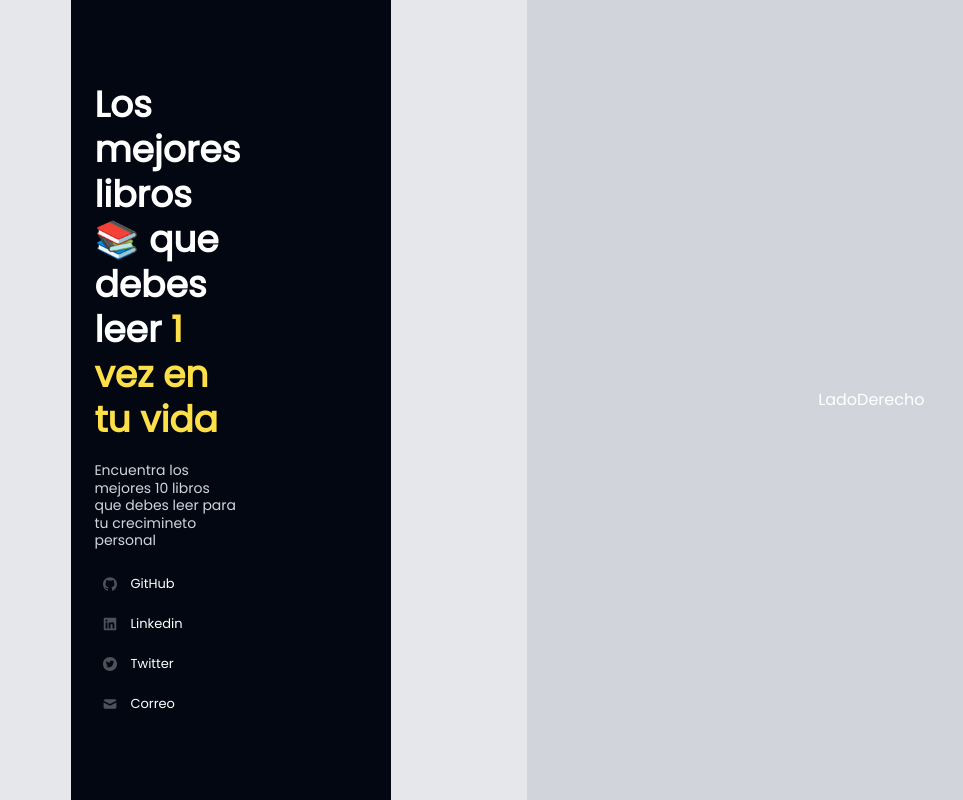
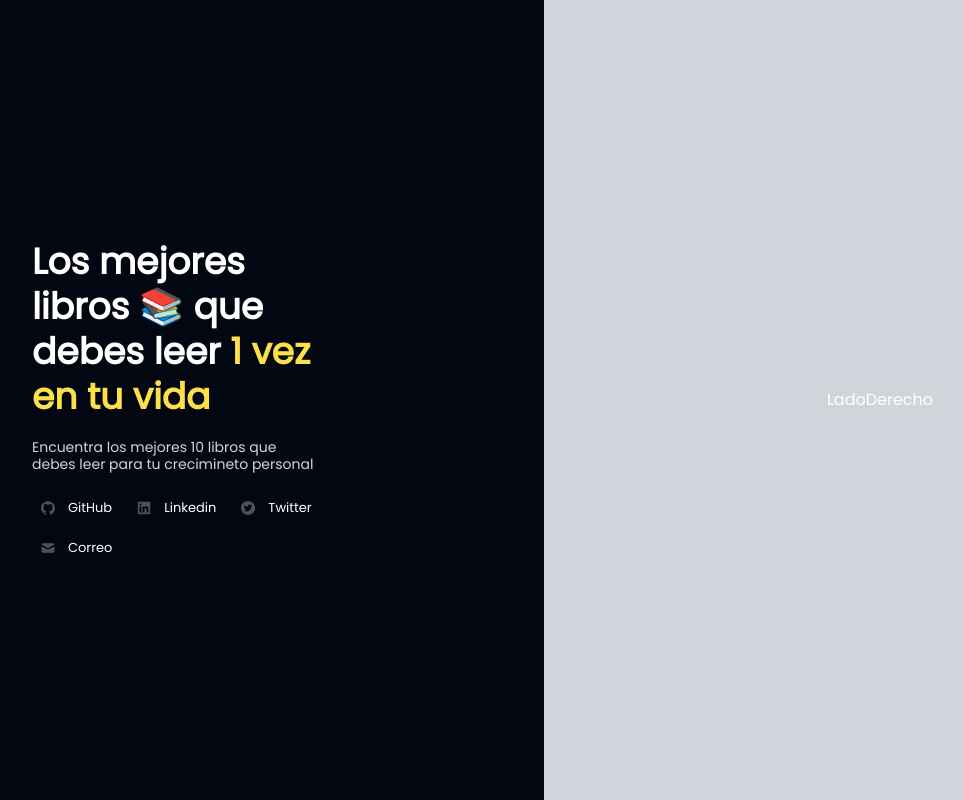
Before and after one commit to coderito/Boof, a Next.js app: page / in a window 1280 px wide. Shown: the whole page, without its empty margins (64-1027 px from the left). Built offline with nearby package versions, Linux system fonts and the light colour scheme.

Commit message:
importando componentes

```diff
--- a/src/app/page.js
+++ b/src/app/page.js
@@ -4,13 +4,10 @@ import LadoIzquiero from "./components/LadoIzquierdo";
 const Home = () => {
   return (
     <div className="h-screen w-screen flex flex-col md:flex-row">
-    <div className="h-1/2 md:h-full w-full md:w-1/2 bg-gray-200 flex items-center justify-center">
       <LadoIzquiero />
-    </div>
-    <div className="h-1/2 md:h-full w-full md:w-7/12 bg-gray-300 flex items-center justify-center">
+
       <LadoDerecho />
     </div>
-  </div>
   );
 };
 
```
